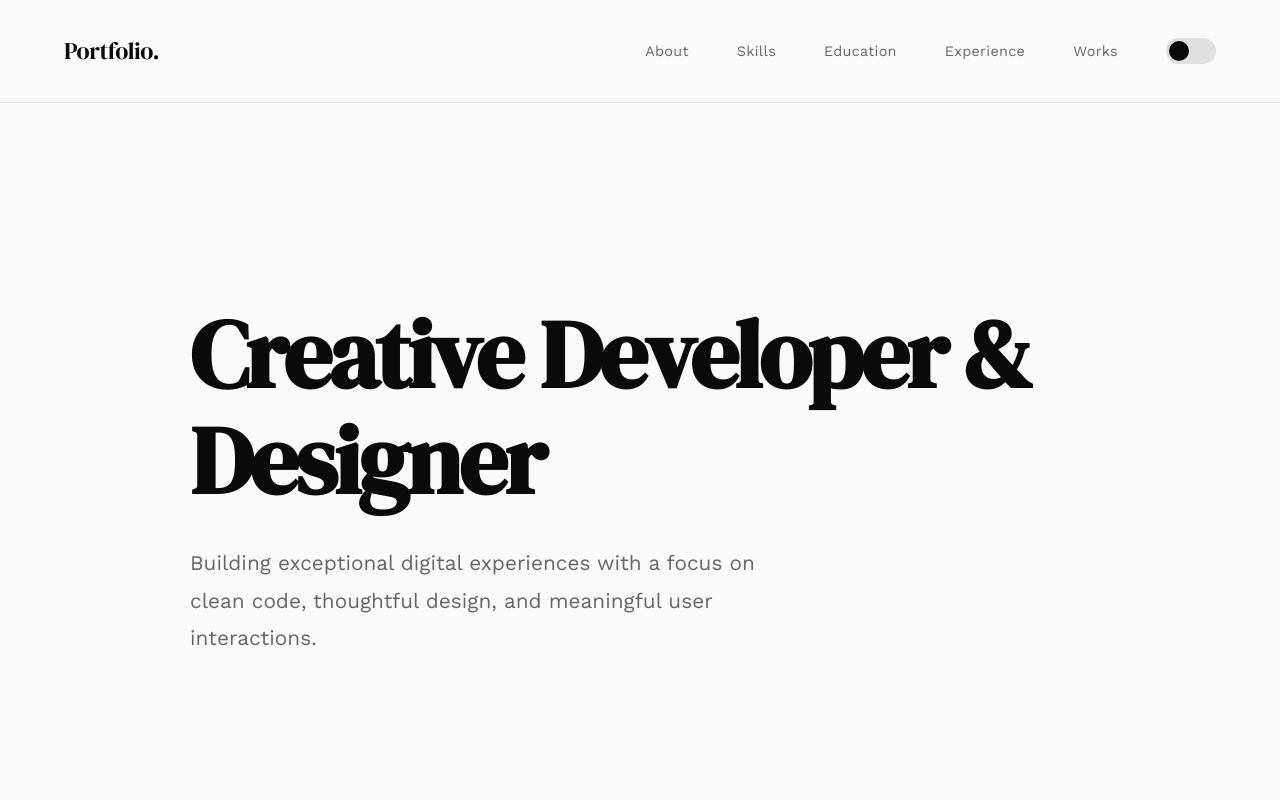
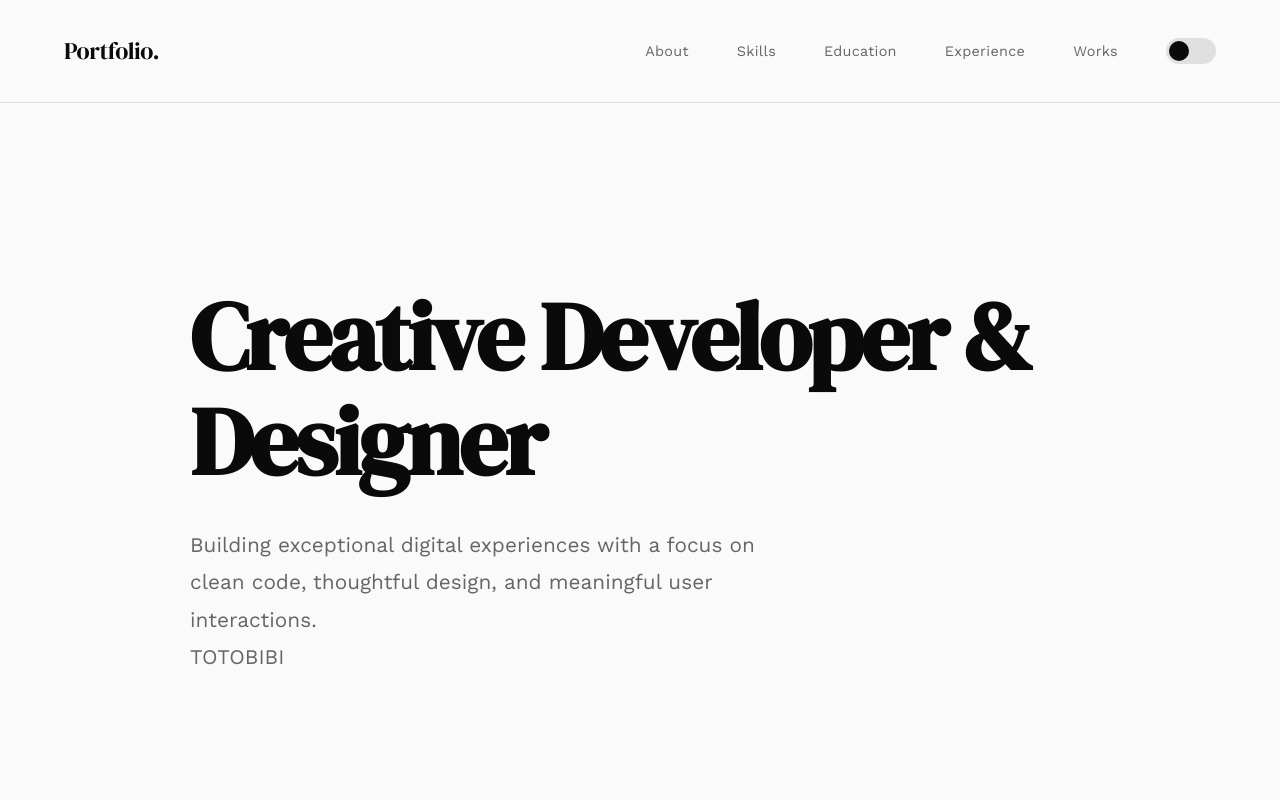
Before and after one commit to florinrinja/portfolio, a Next.js app: page / in a window 1280 px wide. Shown: the top 800 px of the page. Built offline with nearby package versions, Linux system fonts and the light colour scheme.

Commit message:
test PR preview deployment

```diff
--- a/components/Hero.tsx
+++ b/components/Hero.tsx
@@ -6,6 +6,7 @@ export default function Hero() {
       <div className={styles.heroContent}>
         <h1>Creative Developer & Designer</h1>
         <p>Building exceptional digital experiences with a focus on clean code, thoughtful design, and meaningful user interactions.</p>
+        <p>TOTOBIBI</p>
       </div>
     </section>
   )
```
